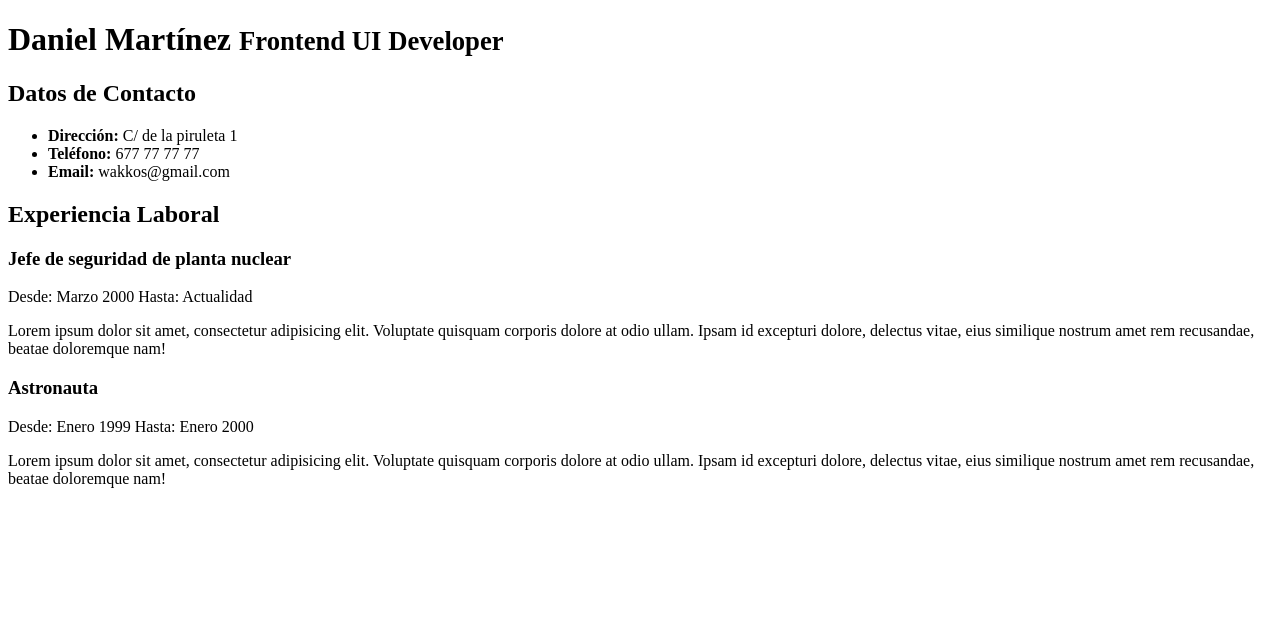
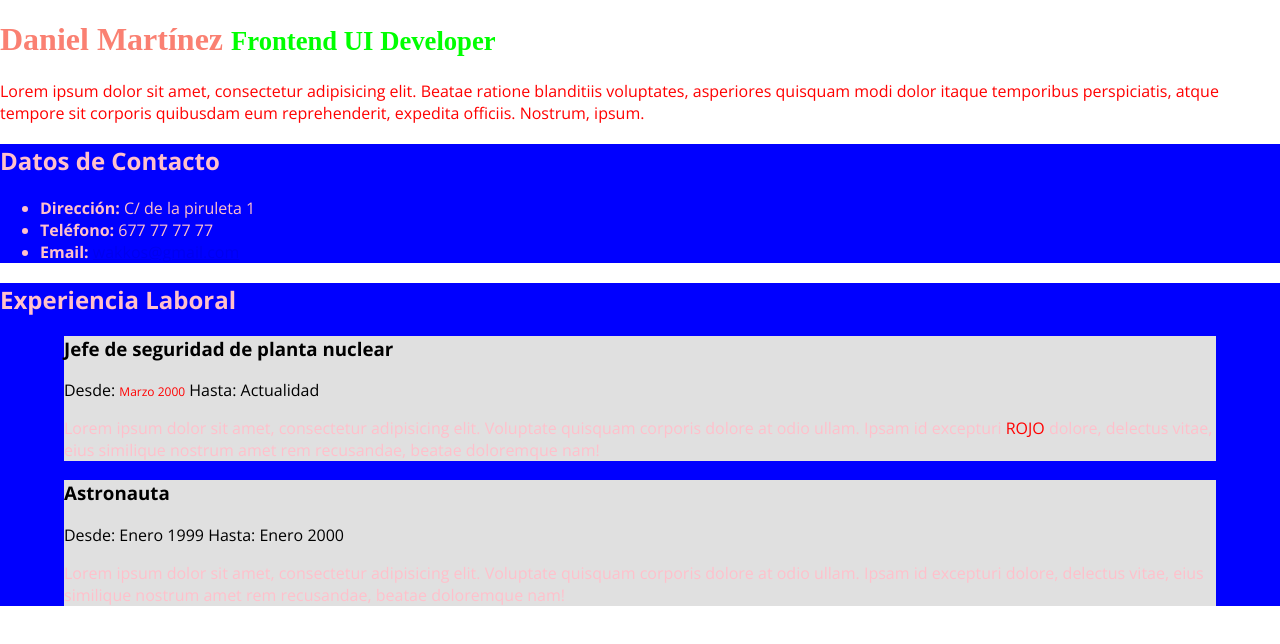
Before and after one commit to Wakkos/CursoHTML-CSS, a plain HTML site: page CV/index.html in a window 1280 px wide. Drawn offline with nearby package versions, Linux system fonts and the light colour scheme.

Commit message:
Segunda clase: CSS

```diff
--- a/CV/index.html
+++ b/CV/index.html
@@ -3,10 +3,14 @@
 <head>
     <meta charset="UTF-8">
     <title>Document</title>
+    <link rel="stylesheet" href="../css/style.css">
+    <link href='https://fonts.googleapis.com/css?family=Open+Sans:700,400,300,300italic' rel='stylesheet' type='text/css'>
 </head>
 <body>
-    <header>
+    <!-- Esto es un comentario de HTML -->
+    <header class="header-main">
         <h1>Daniel Martínez <small>Frontend UI Developer</small></h1>
+        <p>Lorem ipsum dolor sit amet, consectetur adipisicing elit. Beatae ratione blanditiis voluptates, asperiores quisquam modi dolor itaque temporibus perspiciatis, atque tempore sit corporis quibusdam eum reprehenderit, expedita officiis. Nostrum, ipsum.</p>
     </header>
 
     <section>
@@ -16,24 +20,24 @@
         <ul>
             <li><strong>Dirección:</strong> C/ de la piruleta 1</li>
             <li><strong>Teléfono:</strong> 677 77 77 77</li>
-            <li><strong>Email:</strong> wakkos@gmail.com</li>
+            <li><strong>Email:</strong> <a href="mailto:wakkos@gmail.com">wakkos@gmail.com</a></li>
         </ul>
     </section>
     <section>
         <header>
             <h2>Experiencia Laboral</h2>
         </header>
-        <article>
-            <header>
+        <article class="article-home">
+            <header class="article-header">
                 <h3>
                     Jefe de seguridad de planta nuclear
                 </h3>
-                Desde: <time>Marzo 2000</time> Hasta: Actualidad
+                Desde: <time class="article-time color-red" id="js-fecha">Marzo 2000</time> Hasta: Actualidad
             </header>
-            <p>Lorem ipsum dolor sit amet, consectetur adipisicing elit. Voluptate quisquam corporis dolore at odio ullam. Ipsam id excepturi dolore, delectus vitae, eius similique nostrum amet rem recusandae, beatae doloremque nam!</p>
+            <p class="article-text">Lorem ipsum dolor sit amet, consectetur adipisicing elit. Voluptate quisquam corporis dolore at odio ullam. Ipsam id excepturi <span class="color-red">ROJO</span> dolore, delectus vitae, eius similique nostrum amet rem recusandae, beatae doloremque nam!</p>
         </article>
-        <article>
-            <header>
+        <article class="article-home">
+            <header class="article-header">
                 <h3>
                     Astronauta
                 </h3>
--- /dev/null
+++ b/css/style.css
@@ -0,0 +1,38 @@
+body {
+    color: pink;
+    font-family: 'Open Sans', sans-serif;
+    margin:0;
+    padding: 0;
+}
+    h1 {
+        font-family: "comic sans";
+        color: salmon;
+    }
+
+    small {
+        color: lime;
+    }
+
+    .header-main {
+        color: red;
+    }
+    section {
+        background-color: blue
+    }
+    .article-home {
+        background-color: #e0e0e0;
+        width: 90%;
+        margin-left: auto;
+        margin-right: auto;
+    }
+        .article-header {
+            color: black;
+        }
+
+.color-red {
+    color: red;
+}
+
+#js-fecha {
+    font-size: 12px;
+}
```
